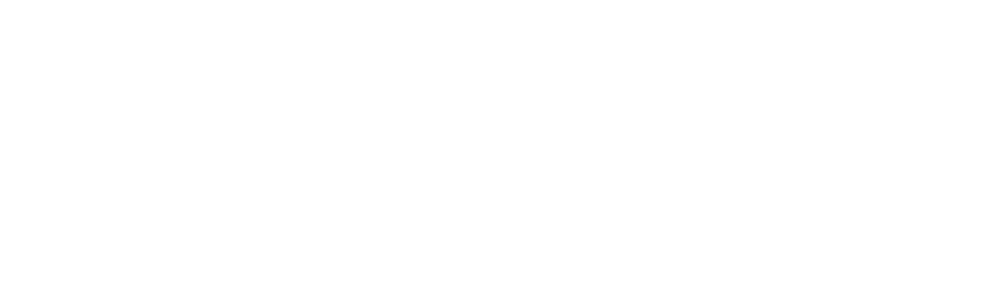
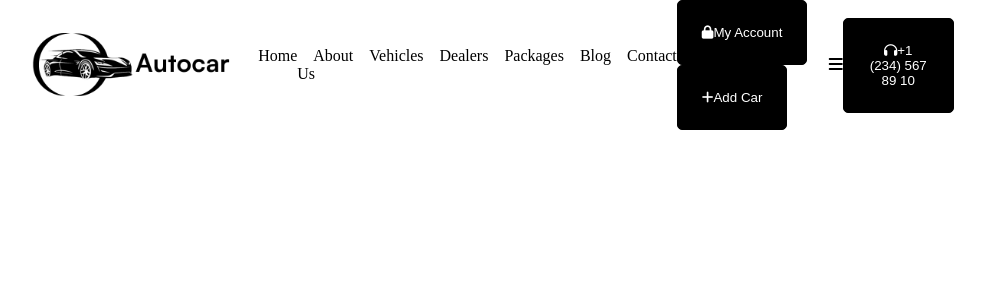
Before and after one commit to MonicaDeBona/proj-html-vuejs, a Vue app: page / in a window 1280 px wide. Shown: the top 300 px of the page, without its empty margins (147-1132 px from the left). Built offline with nearby package versions, Linux system fonts and the light colour scheme.

Commit message:
add header sub components

```diff
--- a/package.json
+++ b/package.json
@@ -12,6 +12,7 @@
     "vue": "^3.2.45"
   },
   "devDependencies": {
+    "@fortawesome/fontawesome-free": "^6.2.1",
     "@vitejs/plugin-vue": "^4.0.0",
     "sass": "^1.57.1",
     "vite": "^4.0.0"
--- a/src/components/AppHeader.vue
+++ b/src/components/AppHeader.vue
@@ -1,11 +1,19 @@
 <script>
+import NavbarComp from './HeaderComponents/NavbarComp.vue'
+import SliderComp from './HeaderComponents/SliderComp.vue'
 export default {
+    name: 'AppHeader',
 
+    components: {
+        NavbarComp,
+        SliderComp
+    }
 }
 </script>
 
 <template>
-
+    <NavbarComp />
+    <SliderComp />
 </template>
 
 <style lang="scss" scoped>
--- /dev/null
+++ b/src/components/HeaderComponents/NavbarComp.vue
@@ -0,0 +1,72 @@
+<script>
+import { store } from '../../store';
+export default {
+    name: 'NavbarComp',
+    data() {
+        return {
+            store,
+            navItems: [
+                'Home',
+                'About Us',
+                'Vehicles',
+                'Dealers',
+                'Packages',
+                'Blog',
+                'Contact'
+            ]
+        }
+    }
+}
+</script>
+
+<template>
+    <div class="wrapper d-flex align-items-center justify-content-between">
+        <div class="main-logo">
+            <img :src="store.getImagePath('logo-autocar11.png')" alt="Autocar Main Logo">
+        </div>
+        <nav class="menu">
+            <ul class="d-flex">
+                <li v-for="navItem in navItems">
+                    <a href="#">
+                        {{ navItem }}
+                    </a>
+                </li>
+            </ul>
+        </nav>
+        <div class="user-cart-actions">
+            <button><i class="fa-solid fa-lock"></i>My Account</button>
+            <button><i class="fa-solid fa-plus"></i>Add Car</button>
+        </div>
+        <div class="hamburger-menu">
+            <i class="fa-solid fa-bars"></i>
+        </div>
+        <div class="operator-chat">
+            <button><i class="fa-solid fa-headphones"></i>+1 (234) 567 89 10</button>
+        </div>
+    </div>
+</template>
+
+<style lang="scss" scoped>
+@use '../../styles/partials/variables' as *;
+
+.main-logo {
+    padding-top: 10px;
+
+    img {
+        width: 210px;
+    }
+}
+
+nav ul li a {
+    color: $dark-color;
+    padding-left: 1rem;
+}
+
+button {
+    color: $light-color;
+    background-color: $dark-color;
+    border: 1px solid $dark-color;
+    border-radius: 5px;
+    padding: 1.5rem;
+}
+</style>
--- /dev/null
+++ b/src/components/HeaderComponents/SliderComp.vue
@@ -0,0 +1,13 @@
+<script>
+export default {
+
+}
+</script>
+
+<template>
+
+</template>
+
+<style lang="scss" scoped>
+
+</style>
--- a/src/styles/general.scss
+++ b/src/styles/general.scss
@@ -1,3 +1,5 @@
+@import '../../node_modules/@fortawesome/fontawesome-free/css/all.min.css';
+
 *,
 *::before,
 *::after {
@@ -6,3 +8,34 @@
     box-sizing: border-box;
     list-style-type: none;
 }
+
+.d-flex {
+    display: flex;
+}
+
+.f-column {
+    flex-direction: column;
+}
+
+.justify-content-center {
+    justify-content: center;
+}
+
+.align-items-center {
+    align-items: center;
+}
+
+.justify-content-between {
+    justify-content: space-between;
+}
+
+
+
+.wrapper {
+    width: 72%;
+    margin: auto;
+}
+
+a {
+    text-decoration: none;
+}
```
Also changed, not shown: 1 other file (tests, documents, lock files or other folders).
